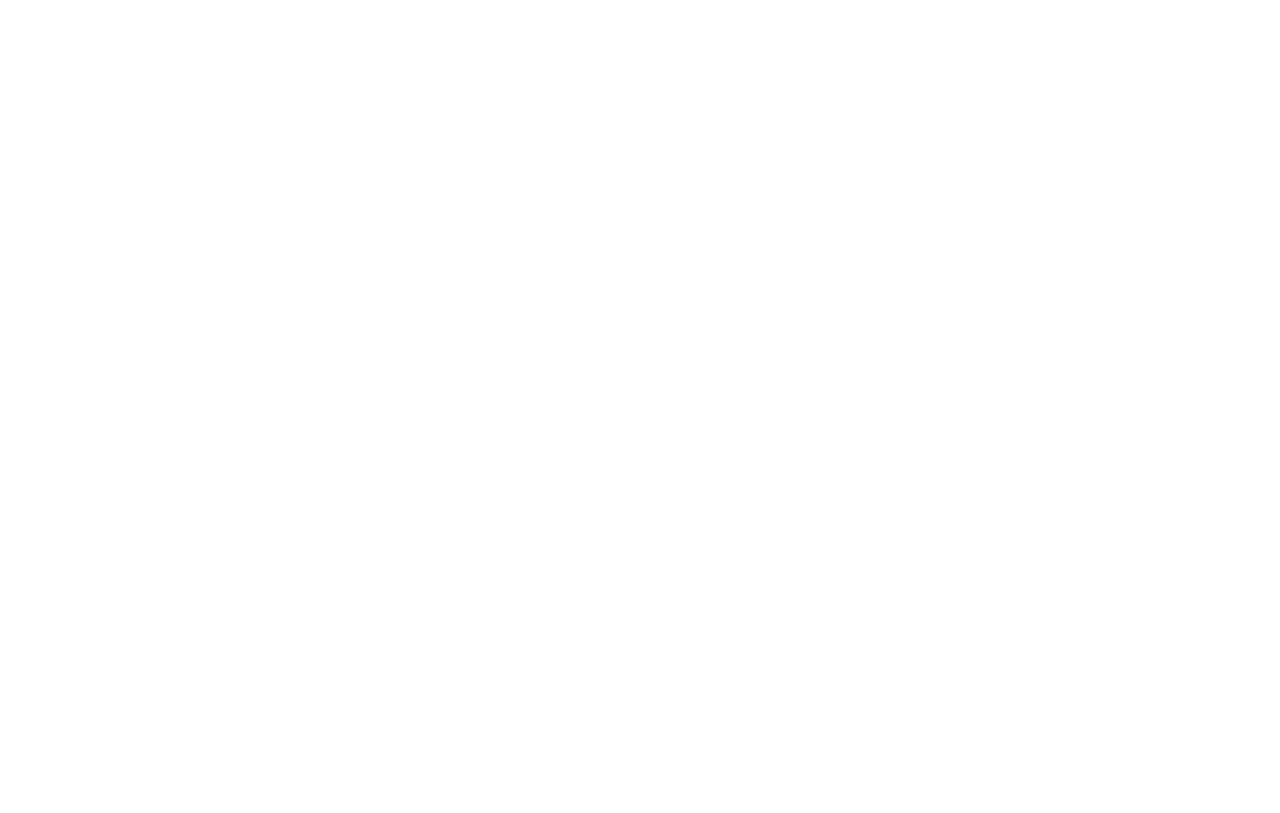
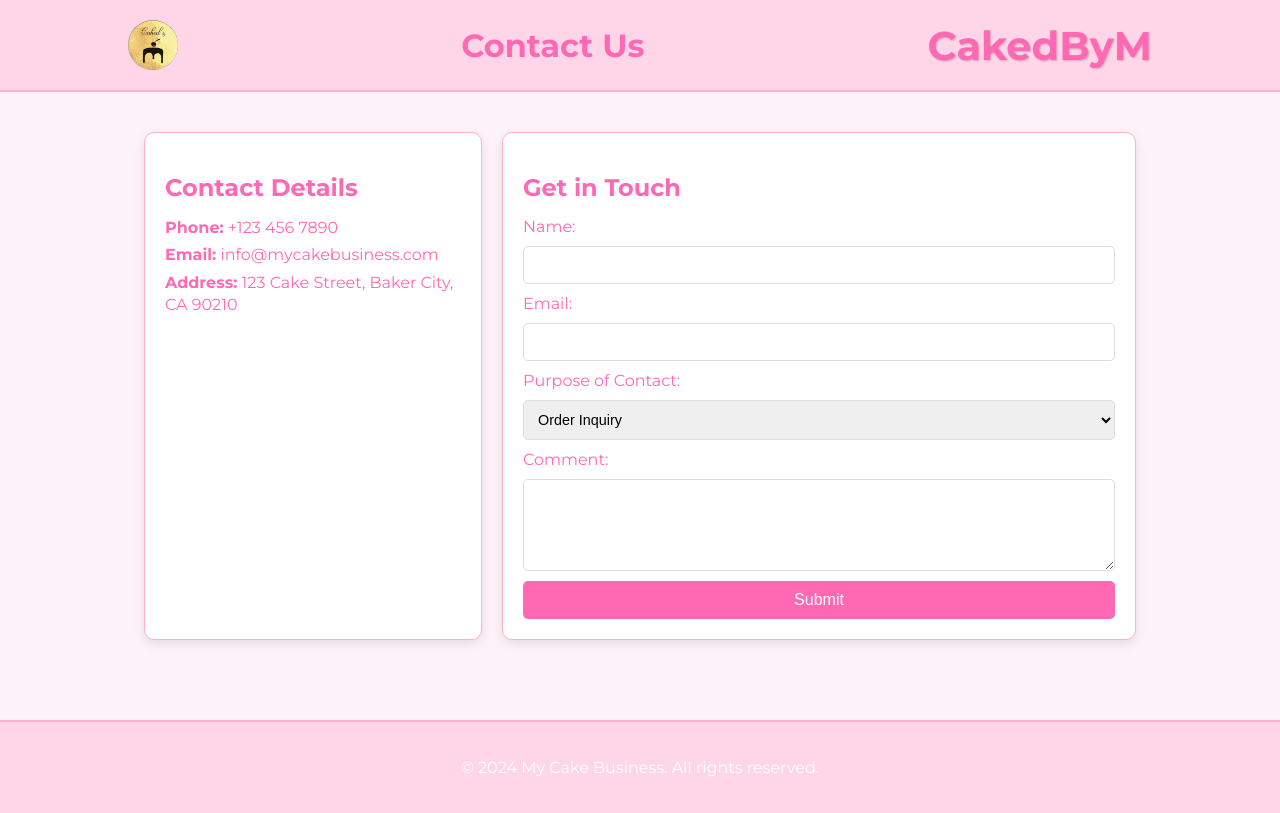
Before and after one commit to samkurianshaju/Caked-By-M-Final, a plain HTML site: page Frontend/HTML pages/Order.html in a window 1280 px wide. Drawn offline with nearby package versions, Linux system fonts and the light colour scheme; a small style sheet from the web is missing.

Commit message:
How to Order page design created with pink theme

```diff
--- a/Frontend/HTML pages/Order.html
+++ b/Frontend/HTML pages/Order.html
@@ -2,9 +2,56 @@
 <html lang="en">
 <head>
     <meta charset="UTF-8">
-    <title>Title</title>
+    <meta name="viewport" content="width=device-width, initial-scale=1.0">
+    <title>Contact Us | My Cake Business</title>
+    <meta name="description" content="Get in touch with us for your cake needs. Contact us for orders, inquiries, and more!">
+    <link rel="stylesheet" href="../Styles/order.css"> <!-- Ensure the path is correct -->
+    <link rel="icon" href="../images/logo.jpeg" type="image/jpeg">
+    <link rel="stylesheet" href="https://cdnjs.cloudflare.com/ajax/libs/lightbox2/2.11.3/css/lightbox.min.css" integrity="sha512-RaswN2B0l5EV3iShRI4ZjI8lVjLT3WlO1Tc0jBG4WdkZoRM5oR07KjSO7eqOd2JZBF2/4kD8rxQzvXwhOvM0Q==" crossorigin="anonymous" referrerpolicy="no-referrer" />
+    <link rel="stylesheet" href="https://fonts.googleapis.com/css2?family=Montserrat:wght@400;700&display=swap"> <!-- Google Font -->
 </head>
 <body>
+    <header class="contact-header">
+        <div class="order-header-content">
+            <img src="../images/logo.jpeg" alt="Logo of My Cake Business" class="logo">
+            <div class="site-name">Contact Us</div>
+            <h1>CakedByM</h1>
+        </div>
+    </header>
+    <main class="contact-main">
+        <div class="contact-container">
+            <section class="contact-details">
+                <h2>Contact Details</h2>
+                <p><strong>Phone:</strong> +123 456 7890</p>
+                <p><strong>Email:</strong> info@mycakebusiness.com</p>
+                <p><strong>Address:</strong> 123 Cake Street, Baker City, CA 90210</p>
+            </section>
+            <section class="contact-form">
+                <h2>Get in Touch</h2>
+                <form action="#" method="post">
+                    <label for="name">Name:</label>
+                    <input type="text" id="name" name="name" required>
 
+                    <label for="email">Email:</label>
+                    <input type="email" id="email" name="email" required>
+
+                    <label for="purpose">Purpose of Contact:</label>
+                    <select id="purpose" name="purpose" required>
+                        <option value="order">Order Inquiry</option>
+                        <option value="feedback">Feedback</option>
+                        <option value="other">Other</option>
+                    </select>
+
+                    <label for="message">Comment:</label>
+                    <textarea id="message" name="message" rows="5" required></textarea>
+
+                    <button type="submit">Submit</button>
+                </form>
+            </section>
+        </div>
+    </main>
+    <footer>
+        <p>&copy; 2024 My Cake Business. All rights reserved.</p>
+    </footer>
 </body>
 </html>
--- /dev/null
+++ b/Frontend/Styles/order.css
@@ -0,0 +1,205 @@
+@import url('https://fonts.googleapis.com/css2?family=Montserrat:wght@400;700&display=swap');
+
+body {
+    font-family: 'Montserrat', sans-serif;
+    margin: 0;
+    padding: 0;
+    display: flex;
+    flex-direction: column;
+    align-items: center;
+    background-color: #fef3f9; /* Very Light Pink */
+    transition: background-color 0.3s ease, color 0.3s ease; /* Smooth transition */
+}
+
+.contact-header {
+    width: 100%;
+    background-color: #ffd6e7; /* Very Light Pink */
+    padding: 20px 0;
+    border-bottom: 2px solid #ffb0ca; /* Light Pink */
+    color: #fff;
+    transition: background-color 0.3s ease, border-color 0.3s ease; /* Smooth transition */
+}
+
+.order-header-content {
+    display: flex;
+    align-items: center;
+    justify-content: space-between;
+    width: 80%;
+    margin: 0 auto;
+    padding: 0 20px;
+    transition: padding 0.3s ease; /* Smooth transition */
+}
+
+.contact-header .logo {
+    width: 50px;
+    height: 50px;
+    border-radius: 50%;
+    transition: transform 0.3s ease, opacity 0.3s ease; /* Smooth transition */
+}
+
+.contact-header .logo:hover {
+    transform: scale(1.1); /* Slightly enlarge on hover */
+    opacity: 0.8; /* Slightly fade on hover */
+}
+
+.contact-header h1 {
+    font-family: 'Montserrat', sans-serif;
+    font-size: 2.5em;
+    margin: 0;
+    color: #ff69b4; /* Hot Pink */
+    text-shadow: 1px 1px 2px rgba(0, 0, 0, 0.2); /* Text shadow for better readability */
+    transition: color 0.3s ease, text-shadow 0.3s ease, transform 0.3s ease; /* Smooth transition */
+}
+
+.contact-header h1:hover {
+    color: #ff85c1; /* Lighter Pink */
+    transform: translateY(-5px); /* Move up slightly on hover */
+}
+
+.contact-header .site-name {
+    font-family: 'Montserrat', sans-serif;
+    font-size: 2em;
+    font-weight: bold;
+    margin: 0 20px;
+    color: #ff69b4; /* Hot Pink */
+    transition: color 0.3s ease, transform 0.3s ease; /* Smooth transition */
+}
+
+.contact-header .site-name:hover {
+    color: #ff85c1; /* Lighter Pink */
+    transform: translateY(-5px); /* Move up slightly on hover */
+}
+
+.contact-main {
+    display: flex;
+    justify-content: center;
+    align-items: flex-start;
+    padding: 40px 20px;
+    width: 100%;
+    box-sizing: border-box; /* Ensure padding is included in width calculation */
+    transition: padding 0.3s ease, background-color 0.3s ease; /* Smooth transition */
+}
+
+.contact-container {
+    display: flex;
+    flex-direction: row; /* Align items side by side */
+    gap: 20px; /* Reduce gap between sections */
+    width: 80%;
+    max-width: 1200px; /* Adjust max-width to accommodate wider content */
+    transition: gap 0.3s ease, max-width 0.3s ease; /* Smooth transition */
+}
+
+.contact-details {
+    flex: 1; /* Make contact-details smaller */
+    background-color: #fff; /* White */
+    padding: 20px; /* Reduce padding */
+    border-radius: 10px;
+    box-shadow: 0 4px 12px rgba(0, 0, 0, 0.1);
+    transition: box-shadow 0.3s ease, padding 0.3s ease, transform 0.3s ease; /* Smooth transition */
+    border: 1px solid #ffb0ca; /* Light Pink border */
+}
+
+.contact-details:hover {
+    transform: scale(1.02); /* Slightly enlarge on hover */
+}
+
+.contact-form {
+    flex: 2; /* Make contact-form larger */
+    background-color: #fff; /* White */
+    padding: 20px; /* Reduce padding */
+    border-radius: 10px;
+    box-shadow: 0 4px 12px rgba(0, 0, 0, 0.1);
+    transition: box-shadow 0.3s ease, padding 0.3s ease, transform 0.3s ease; /* Smooth transition */
+    border: 1px solid #ffb0ca; /* Light Pink border */
+}
+
+.contact-form:hover {
+    transform: scale(1.02); /* Slightly enlarge on hover */
+}
+
+.contact-details h2, .contact-form h2 {
+    font-family: 'Montserrat', sans-serif;
+    color: #ff69b4; /* Hot Pink */
+    margin-bottom: 15px; /* Reduce margin-bottom */
+    font-size: 1.5em; /* Resize font */
+    transition: color 0.3s ease; /* Smooth transition */
+}
+
+.contact-details h2:hover, .contact-form h2:hover {
+    color: #ff85c1; /* Lighter Pink */
+}
+
+.contact-details p {
+    font-size: 1em; /* Reduce font size */
+    color: #ff69b4; /* Hot Pink */
+    line-height: 1.4; /* Reduce line height */
+    margin: 5px 0; /* Reduce margin between paragraphs */
+    transition: color 0.3s ease; /* Smooth transition */
+}
+
+.contact-details p:hover {
+    color: #ff85c1; /* Lighter Pink */
+}
+
+.contact-form form {
+    display: flex;
+    flex-direction: column;
+    gap: 10px; /* Reduce gap between form elements */
+    transition: gap 0.3s ease; /* Smooth transition */
+}
+
+.contact-form label {
+    font-size: 1em; /* Reduce font size */
+    color: #ff69b4; /* Hot Pink */
+    transition: color 0.3s ease; /* Smooth transition */
+}
+
+.contact-form label:hover {
+    color: #ff85c1; /* Lighter Pink */
+}
+
+.contact-form input, .contact-form select, .contact-form textarea {
+    padding: 10px; /* Reduce padding */
+    border: 1px solid #ddd;
+    border-radius: 5px;
+    font-size: 0.9em; /* Reduce font size */
+    transition: border-color 0.3s ease, box-shadow 0.3s ease, transform 0.3s ease; /* Smooth transition */
+}
+
+.contact-form input:focus, .contact-form select:focus, .contact-form textarea:focus {
+    border-color: #ff69b4; /* Hot Pink */
+    box-shadow: 0 0 5px rgba(255, 105, 180, 0.2); /* Hot Pink shadow on focus */
+    transform: scale(1.02); /* Slightly enlarge on focus */
+}
+
+.contact-form button {
+    padding: 10px; /* Reduce padding */
+    background-color: #ff69b4; /* Hot Pink */
+    color: #fff;
+    border: none;
+    border-radius: 5px;
+    font-size: 1em; /* Reduce font size */
+    cursor: pointer;
+    transition: background-color 0.3s ease, transform 0.3s ease; /* Smooth transition */
+}
+
+.contact-form button:hover {
+    background-color: #ff85c1; /* Lighter Pink */
+    transform: scale(1.05); /* Slightly enlarge on hover */
+}
+
+footer {
+    text-align: center;
+    padding: 20px;
+    background-color: #ffd6e7; /* Very Light Pink */
+    color: #fff;
+    font-size: 1em;
+    margin-top: 40px;
+    width: 100%;
+    border-top: 2px solid #ffb0ca; /* Light Pink */
+    transition: background-color 0.3s ease, border-color 0.3s ease, transform 0.3s ease; /* Smooth transition */
+}
+
+footer:hover {
+    transform: scale(1.02); /* Slightly enlarge on hover */
+}
--- a/Frontend/styles.css
+++ b/Frontend/styles.css
@@ -198,3 +198,9 @@ footer {
     margin-bottom: 20px;
     font-family: 'Sevillana', cursive;
 }
+
+.header-content {
+    display: flex;
+    flex-direction: column;
+    align-items: center;
+}
```
